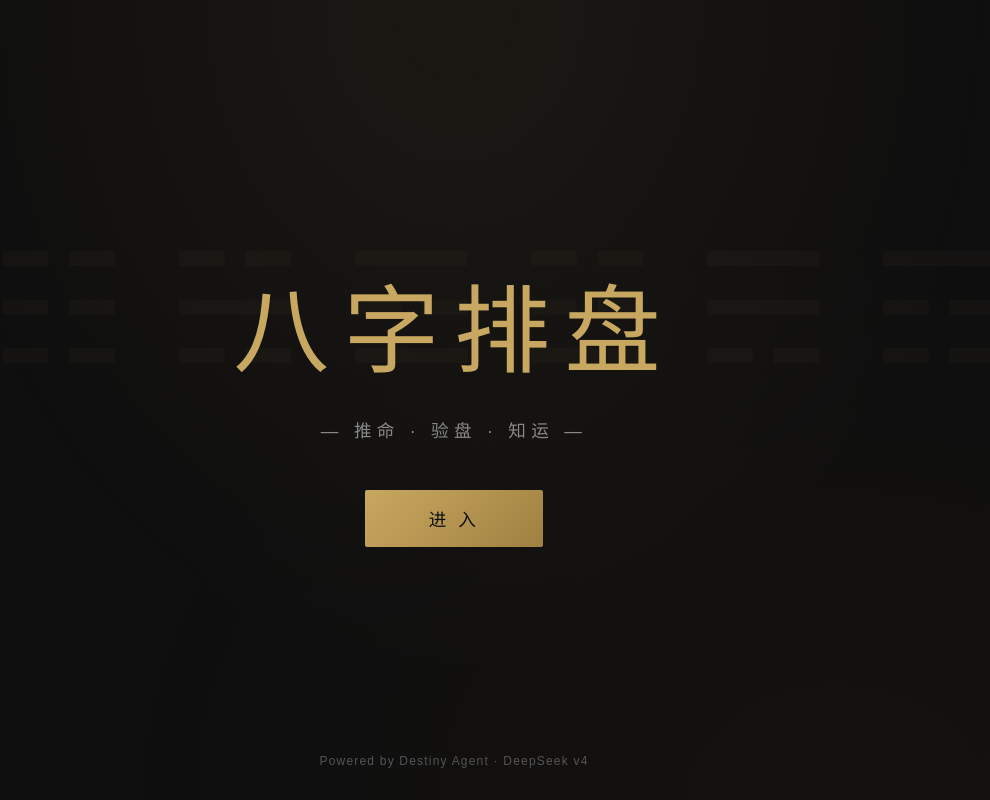
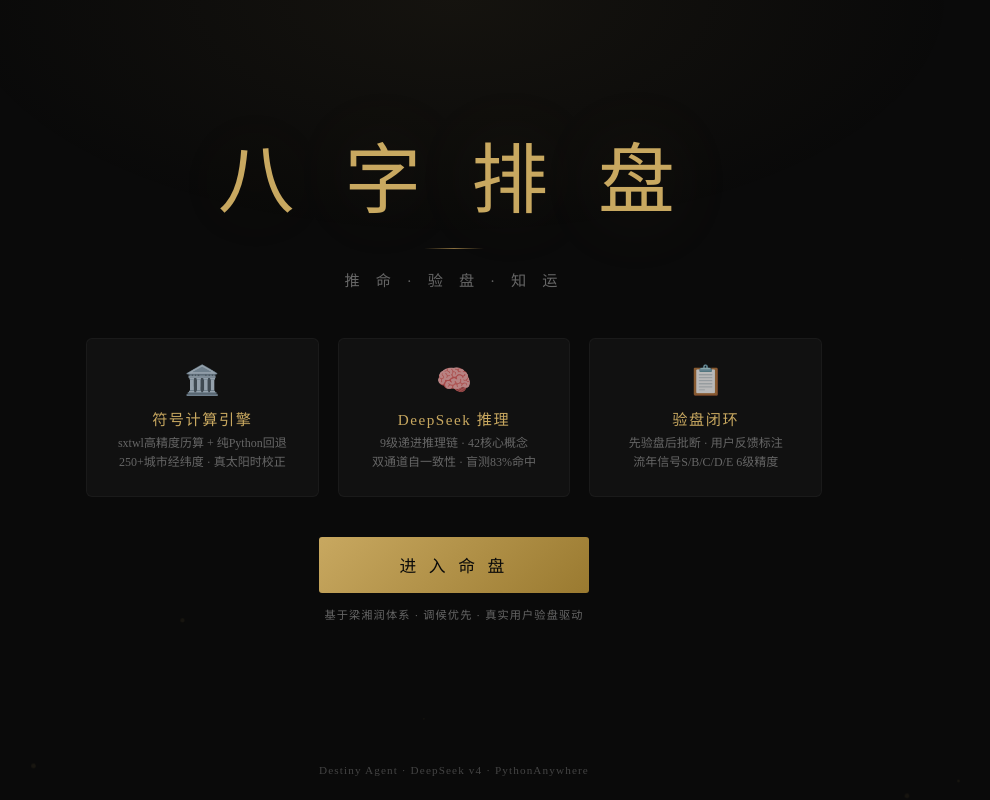
Before and after one commit to TheWher/bazi-paipan, a Flask app: page / in a window 1280 px wide. Shown: the whole page, without its empty margins (186-1176 px from the left). Run offline with Flask 3, Linux system fonts and the light colour scheme.

Commit message:
feat: landing page重做——卡片布局+粒子背景+金黑配色

```diff
--- a/templates/landing.html
+++ b/templates/landing.html
@@ -3,45 +3,115 @@
 <head>
 <meta charset="UTF-8">
 <meta name="viewport" content="width=device-width, initial-scale=1.0">
-<title>八字排盘</title>
+<title>八字排盘 · AI命理分析</title>
 <style>
-*{margin:0;padding:0;box-sizing:border-box;}
+:root{--gold:#c8a860;--gold-dim:#8a7040;--bg:#0a0a0a;--card:#111;--text:#c8bfb0;--muted:#666}
+*{margin:0;padding:0;box-sizing:border-box}
 body{
-  min-height:100vh;display:flex;align-items:center;justify-content:center;
-  background:#0f0f0f;color:#e0d5c0;font-family:"PingFang SC","Microsoft YaHei",sans-serif;
-  overflow:hidden;
+  min-height:100vh;background:var(--bg);color:var(--text);
+  font-family:"PingFang SC","Microsoft YaHei","Noto Serif SC",serif;
+  display:flex;flex-direction:column;align-items:center;
 }
-body::before{
-  content:'';position:fixed;inset:0;
-  background:radial-gradient(ellipse at 50% 0%, rgba(180,140,80,0.08) 0%, transparent 60%),
-             radial-gradient(ellipse at 80% 100%, rgba(120,80,40,0.05) 0%, transparent 50%);
-  pointer-events:none;
+/* 背景粒子 */
+.bg-particles{position:fixed;inset:0;pointer-events:none;z-index:0}
+.particle{position:absolute;border-radius:50%;background:var(--gold);animation:float 6s infinite ease-in-out;opacity:0}
+@keyframes float{0%,100%{transform:translateY(0) scale(1);opacity:0}20%{opacity:.08}80%{opacity:.02}100%{transform:translateY(-120vh) scale(.3);opacity:0}}
+/* 顶部光晕 */
+.aura{position:fixed;top:-30vh;left:50%;transform:translateX(-50%);width:80vw;height:60vh;
+  background:radial-gradient(ellipse,rgba(200,168,96,.06) 0%,transparent 70%);pointer-events:none;z-index:0}
+
+/* 主内容 */
+main{flex:1;display:flex;flex-direction:column;align-items:center;justify-content:center;z-index:1;padding:2rem;width:100%;max-width:800px}
+
+/* Logo区 */
+.logo-area{text-align:center;margin-bottom:3rem}
+.logo-area h1{font-size:clamp(2.5rem,6vw,5rem);font-weight:300;letter-spacing:.2em;color:var(--gold);text-shadow:0 0 80px rgba(200,168,96,.15)}
+.logo-area .tagline{font-size:.95rem;color:var(--muted);letter-spacing:.4em;margin-top:.8rem}
+.logo-area .divider{width:60px;height:1px;background:linear-gradient(90deg,transparent,var(--gold-dim),transparent);margin:1.2rem auto}
+
+/* 特性卡片 */
+.cards{display:grid;grid-template-columns:repeat(3,1fr);gap:1.2rem;width:100%;margin-bottom:2.5rem}
+.card{
+  background:var(--card);border:1px solid rgba(255,255,255,.04);border-radius:6px;
+  padding:1.5rem 1.2rem;text-align:center;transition:border-color .3s,transform .3s;cursor:default;
+  position:relative;overflow:hidden;
 }
-main{text-align:center;z-index:1;padding:2rem;}
-h1{font-size:clamp(3rem, 8vw, 6rem);font-weight:200;letter-spacing:.15em;color:#c8a860;margin-bottom:.25em;}
-.sub{font-size:clamp(.9rem, 2vw, 1.1rem);color:#888;letter-spacing:.3em;margin-bottom:3rem;}
+.card::before{content:'';position:absolute;inset:0;background:radial-gradient(circle at 50% 0%,rgba(200,168,96,.04),transparent 70%);opacity:0;transition:opacity .3s}
+.card:hover{border-color:rgba(200,168,96,.2);transform:translateY(-2px)}
+.card:hover::before{opacity:1}
+.card .icon{font-size:1.8rem;margin-bottom:.6rem;opacity:.7}
+.card h3{font-size:.95rem;color:var(--gold);font-weight:400;letter-spacing:.1em;margin-bottom:.3rem}
+.card p{font-size:.75rem;color:var(--muted);line-height:1.6}
+
+/* 按钮 */
 .btn{
-  display:inline-block;padding:1rem 4rem;font-size:1.1rem;letter-spacing:.2em;
-  color:#0f0f0f;background:linear-gradient(135deg, #c8a860, #a08040);
-  border:none;border-radius:2px;cursor:pointer;text-decoration:none;
-  transition:transform .2s, box-shadow .2s;
+  display:inline-block;padding:1rem 5rem;font-size:1.05rem;letter-spacing:.25em;
+  color:var(--bg);background:linear-gradient(135deg,#c8a860,#9a7a30);
+  border:none;border-radius:3px;cursor:pointer;text-decoration:none;font-weight:500;
+  transition:all .3s;position:relative;overflow:hidden;
 }
-.btn:hover{transform:translateY(-2px);box-shadow:0 8px 30px rgba(200,168,96,.3);}
-.footer{position:fixed;bottom:2rem;left:0;right:0;text-align:center;font-size:.75rem;color:#555;letter-spacing:.1em;}
-.trigrams{
-  position:fixed;inset:0;pointer-events:none;opacity:.03;
-  font-size:clamp(6rem, 12vw, 16rem);display:flex;align-items:center;justify-content:center;
-  font-family:serif;color:#c8a860;
+.btn::after{content:'';position:absolute;inset:0;background:linear-gradient(135deg,rgba(255,255,255,.1),transparent);opacity:0;transition:opacity .3s}
+.btn:hover{transform:translateY(-2px);box-shadow:0 12px 40px rgba(200,168,96,.25)}
+.btn:hover::after{opacity:1}
+.btn-sub{font-size:.7rem;color:var(--muted);margin-top:.8rem;letter-spacing:.1em}
+
+footer{padding:1.5rem;text-align:center;font-size:.7rem;color:#444;letter-spacing:.1em;z-index:1}
+
+@media(max-width:640px){
+  .cards{grid-template-columns:1fr;gap:.8rem}
+  .card{padding:1rem}
+  .btn{padding:.9rem 3rem}
 }
 </style>
 </head>
 <body>
-<div class="trigrams">☰ ☷ ☵ ☲ ☳ ☴ ☶ ☱</div>
+
+<!-- 浮动粒子 -->
+<div class="bg-particles" id="particles"></div>
+<div class="aura"></div>
+
 <main>
-  <h1>八字排盘</h1>
-  <p class="sub">— 推命 · 验盘 · 知运 —</p>
-  <a href="/app" class="btn">进 入</a>
+  <div class="logo-area">
+    <h1>八 字 排 盘</h1>
+    <div class="divider"></div>
+    <p class="tagline">推 命 · 验 盘 · 知 运</p>
+  </div>
+
+  <div class="cards">
+    <div class="card">
+      <div class="icon">🏛️</div>
+      <h3>符号计算引擎</h3>
+      <p>sxtwl高精度历算 + 纯Python回退<br>250+城市经纬度 · 真太阳时校正</p>
+    </div>
+    <div class="card">
+      <div class="icon">🧠</div>
+      <h3>DeepSeek 推理</h3>
+      <p>9级递进推理链 · 42核心概念<br>双通道自一致性 · 盲测83%命中</p>
+    </div>
+    <div class="card">
+      <div class="icon">📋</div>
+      <h3>验盘闭环</h3>
+      <p>先验盘后批断 · 用户反馈标注<br>流年信号S/B/C/D/E 6级精度</p>
+    </div>
+  </div>
+
+  <a href="/app" class="btn">进 入 命 盘</a>
+  <p class="btn-sub">基于梁湘润体系 · 调候优先 · 真实用户验盘驱动</p>
 </main>
-<footer class="footer">Powered by Destiny Agent · DeepSeek v4</footer>
+
+<footer>Destiny Agent · DeepSeek v4 · PythonAnywhere</footer>
+
+<script>
+(function(){
+  const c=document.getElementById('particles');
+  for(let i=0;i<18;i++){
+    const p=document.createElement('div');
+    p.className='particle';
+    const s=Math.random()*4+2;
+    p.style.cssText=`left:${Math.random()*100}%;top:${100+Math.random()*40}%;width:${s}px;height:${s}px;animation-delay:${Math.random()*6}s;animation-duration:${6+Math.random()*10}s`;
+    c.appendChild(p);
+  }
+})();
+</script>
 </body>
 </html>
```
